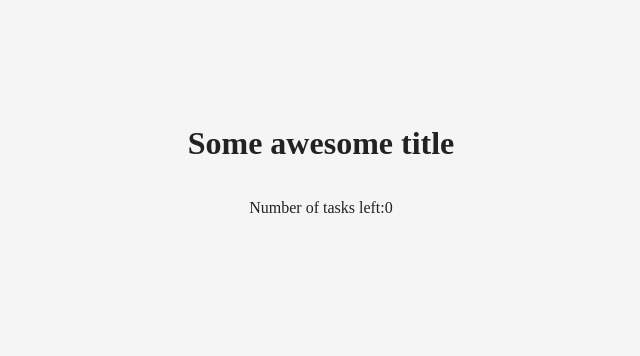
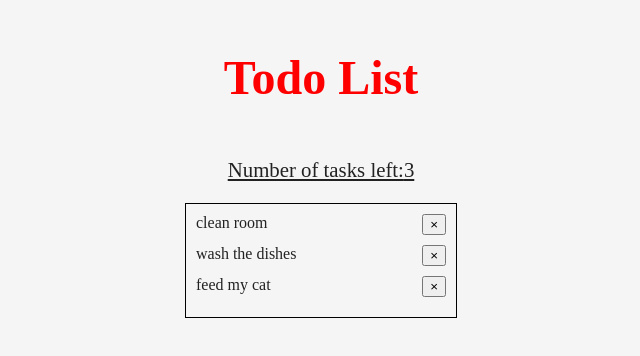
Before and after one commit to elminex/ToDo-app., a React app: page / in a window 1280 px wide. Shown: the part 240-596 px from the top of the page, without its empty margins (327-967 px from the left). Built offline with nearby package versions, Linux system fonts and the light colour scheme.

Commit message:
Add TodoList

```diff
--- a/package.json
+++ b/package.json
@@ -25,6 +25,8 @@
     "babel-loader": "^8.0.6",
     "css-loader": "^2.1.1",
     "eslint": "^5.16.0",
+    "html-webpack-plugin": "^3.2.0",
+    "optimize-js-plugin": "0.0.4",
     "style-loader": "^0.23.1",
     "webpack": "^4.31.0",
     "webpack-cli": "^3.3.2"
--- /dev/null
+++ b/src/components/Title.css
@@ -0,0 +1,9 @@
+.title {
+    color: red;
+    font-size: 3em;
+    margin: none;
+}
+.paragraph {
+    font-size: 1.3em;
+    text-decoration: underline;
+}
--- a/src/components/Title.js
+++ b/src/components/Title.js
@@ -1,11 +1,12 @@
 import React from 'react';
+import style from './Title.css';
 
 const Title = props => (
   <React.Fragment>
-    <h1>{props.title}</h1>
-    <p>
+    <h1 className={style.title}>{props.title}</h1>
+    <p className={style.paragraph}>
       Number of tasks left:
-        {props.tasksLeft}
+      {props.tasksLeft}
     </p>
   </React.Fragment>
 );
--- /dev/null
+++ b/src/components/TodoList.css
@@ -0,0 +1,12 @@
+.taskList {
+    list-style-type: none;
+    padding: 10px;
+    margin: 0;
+    border: 1px solid black;
+}
+.taskItem {
+    display: flex;
+    justify-content: space-between;
+    min-width: 250px;
+    margin-bottom: 10px;
+}
--- a/src/components/TodoList.js
+++ b/src/components/TodoList.js
@@ -0,0 +1,21 @@
+import React from 'react';
+import style from './TodoList.css';
+
+const TodoList = (props) => {
+  const list = props.data;
+  const remove = props.remove;
+  const items = list.map(item => (
+    <li className={style.taskItem} id={item.id} key={item.id}>
+      {item.text}
+      <button onClick={() => remove(item.id)}>&times;</button>
+    </li>
+  ));
+
+  return (
+    <ul className={style.taskList}>
+      {items}
+    </ul>
+  );
+};
+
+export default TodoList;
--- a/src/containers/App.js
+++ b/src/containers/App.js
@@ -2,12 +2,22 @@ import React from 'react';
 import uuid from 'uuid';
 import style from './App.css';
 import Title from '../components/Title';
+import TodoList from '../components/TodoList';
 
 class App extends React.Component {
   constructor(props) {
     super(props);
     this.state = {
-      data: [],
+      data: [{
+        id: 1,
+        text: 'clean room',
+      }, {
+        id: 2,
+        text: 'wash the dishes',
+      }, {
+        id: 3,
+        text: 'feed my cat',
+      }],
     };
   }
 
@@ -28,7 +38,8 @@ class App extends React.Component {
   render() {
     return (
       <div className={style.TodoApp}>
-        <Title title="Some awesome title" tasksLeft={this.state.data.length} />
+        <Title title="Todo List" tasksLeft={this.state.data.length} />
+        <TodoList data={this.state.data} remove={this.removeTodo.bind(this)} />
       </div>
     );
   }
--- a/index.html
+++ b/src/index.html
@@ -8,6 +8,5 @@
 </head>
 <body>
     <div id="root"></div>
-    <script src="build/app.production.bundle.js"></script>
 </body>
 </html>
--- a/webpack.config.js
+++ b/webpack.config.js
@@ -1,7 +1,25 @@
 const path = require('path');
+const HtmlWebpackPlugin = require('html-webpack-plugin');
+const OptimizeJsPlugin = require('optimize-js-plugin');
+
+const pluginsArr = [
+  new HtmlWebpackPlugin({
+    template: 'src/index.html',
+    filename: 'index.html',
+    inject: 'body',
+  }),
+];
 
 module.exports = (env) => {
   const enviroment = env || 'production';
+  if (enviroment === 'production') {
+    pluginsArr.push(
+      new OptimizeJsPlugin({
+        sourceMap: false,
+      }),
+    );
+  }
+
   return {
     mode: enviroment,
     entry: './src/index.js',
@@ -30,5 +48,6 @@ module.exports = (env) => {
         },
       ],
     },
+    plugins: pluginsArr,
   };
 };
```
Also changed, not shown: 4 other files (tests, documents, lock files or other folders).
